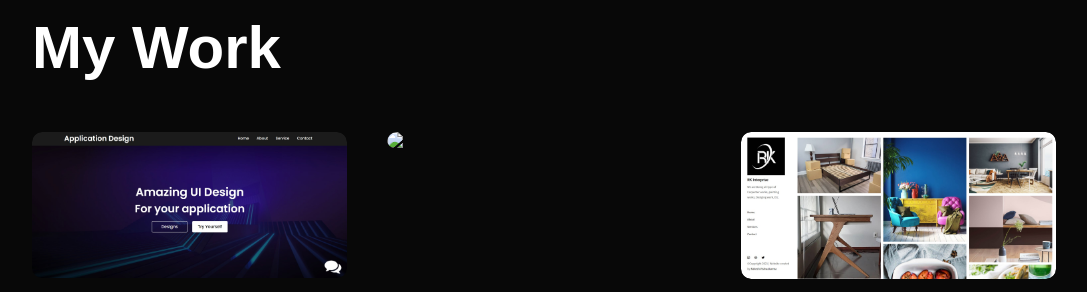
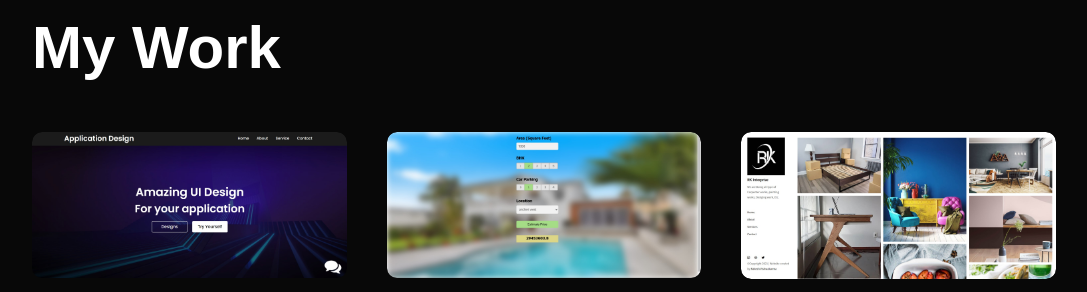
Before and after one commit to Rakesh1121/RakeshPortfolio, a plain HTML site: page index.html in a window 1280 px wide. Shown: the part 1820-2112 px from the top of the page, without its empty margins (96-1183 px from the left). Drawn offline with Linux system fonts and the light colour scheme; the site is published under a folder, as on GitHub Pages, so addresses that start at the root find nothing.

Commit message:
Update index.html

```diff
--- a/index.html
+++ b/index.html
@@ -120,7 +120,7 @@
                     </div>
                 </div>
                 <div class="work">
-                    <img src="/Images/House.jpg">
+                    <img src="Images/House.jpg">
                     <div class="layer">
                         <h3>House price prediction</h3>
                         <p>Predicting House Prices According to Area in Mumbai</p>
```
